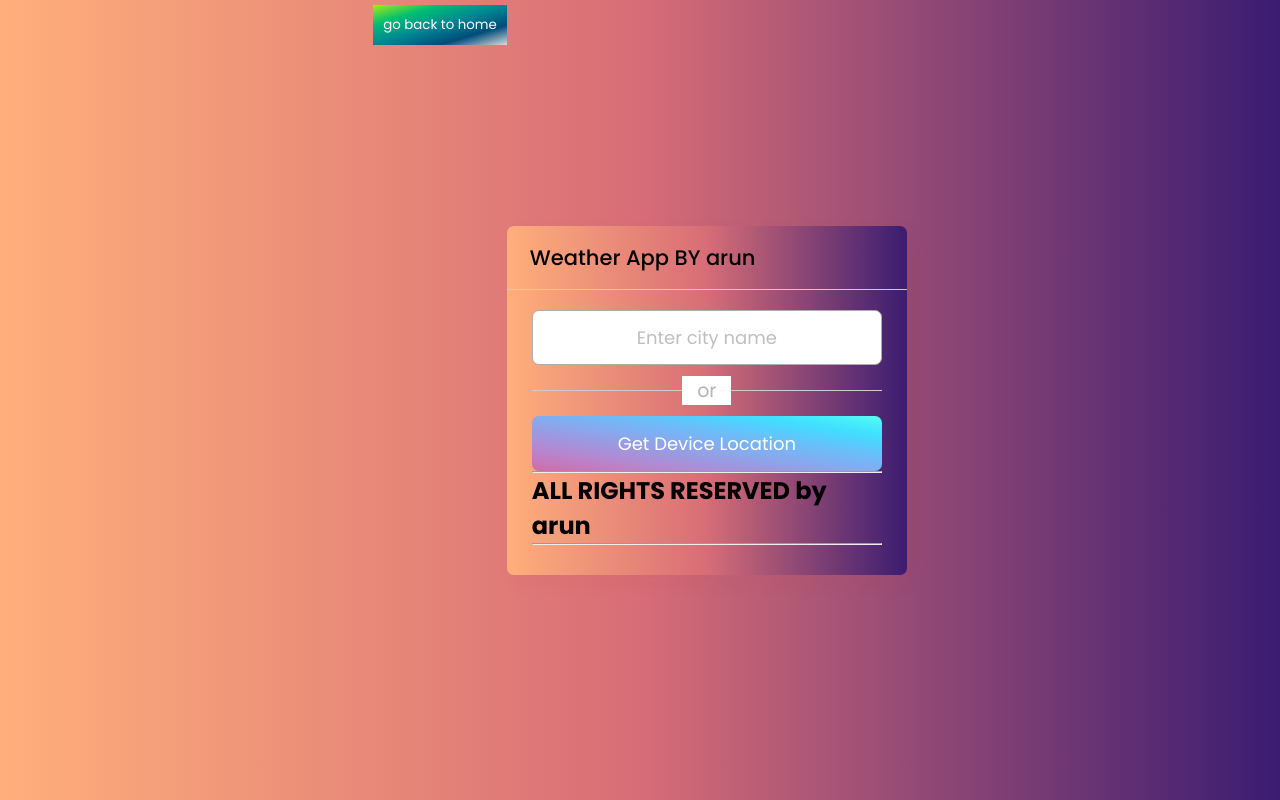
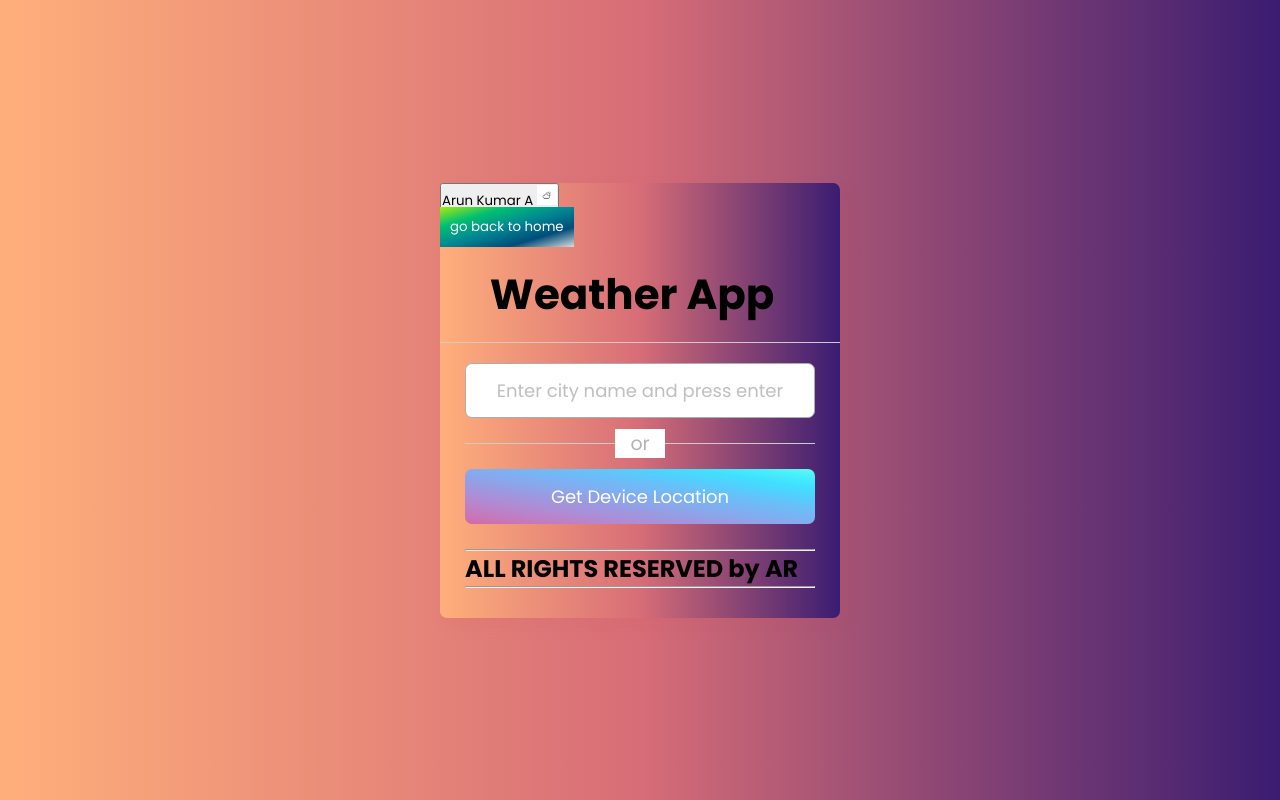
Before and after one commit to ArunKumarAgit/WEATHER-APP, a plain HTML site: page index.html in a window 1280 px wide. Drawn offline with nearby package versions, Linux system fonts and the light colour scheme.

Commit message:
Update index.html

```diff
--- a/index.html
+++ b/index.html
@@ -10,20 +10,24 @@
   <link rel="shortcut icon" href="./download.png" type="image/x-icon">
 </head>
 <body>
-  <button class="back"><a href="./index.html">go back to home</a></button>
+
   <div class="wrapper">
-    <header><i class='bx bx-left-arrow-alt'></i>Weather App BY arun</header>
+    <button class="name">Arun Kumar A <img src="./download.png" alt="" style="height: 20px;"></button>
+    <br>
+    <button class="back"><a href="./index.html">go back to home</a></button>
+    <header><i class='bx bx-left-arrow-alt'></i><h1>&nbsp;&nbsp;&nbsp;Weather App</h1></header>
     <section class="input-part">
       <p class="info-txt"></p>
       <div class="content">
-        <input type="text" spellcheck="false" placeholder="Enter city name" required>
+        <input type="text" spellcheck="false" placeholder="Enter city name and press enter" required>
         <div class="separator"></div>
         <button>Get Device Location</button>
       </div>
 
       <div class="bottom1">
+        <br>
         <hr>
-        <h1>ALL RIGHTS RESERVED by arun </h1>
+        <h1 class="ar">ALL RIGHTS RESERVED by <span class="ar1" >AR</span></h1>
         <hr>
       </div>
     </section>
@@ -61,6 +65,5 @@
   </div>
   <br>
   <script src="script.js"></script>
-
 </body>
 </html>
```
